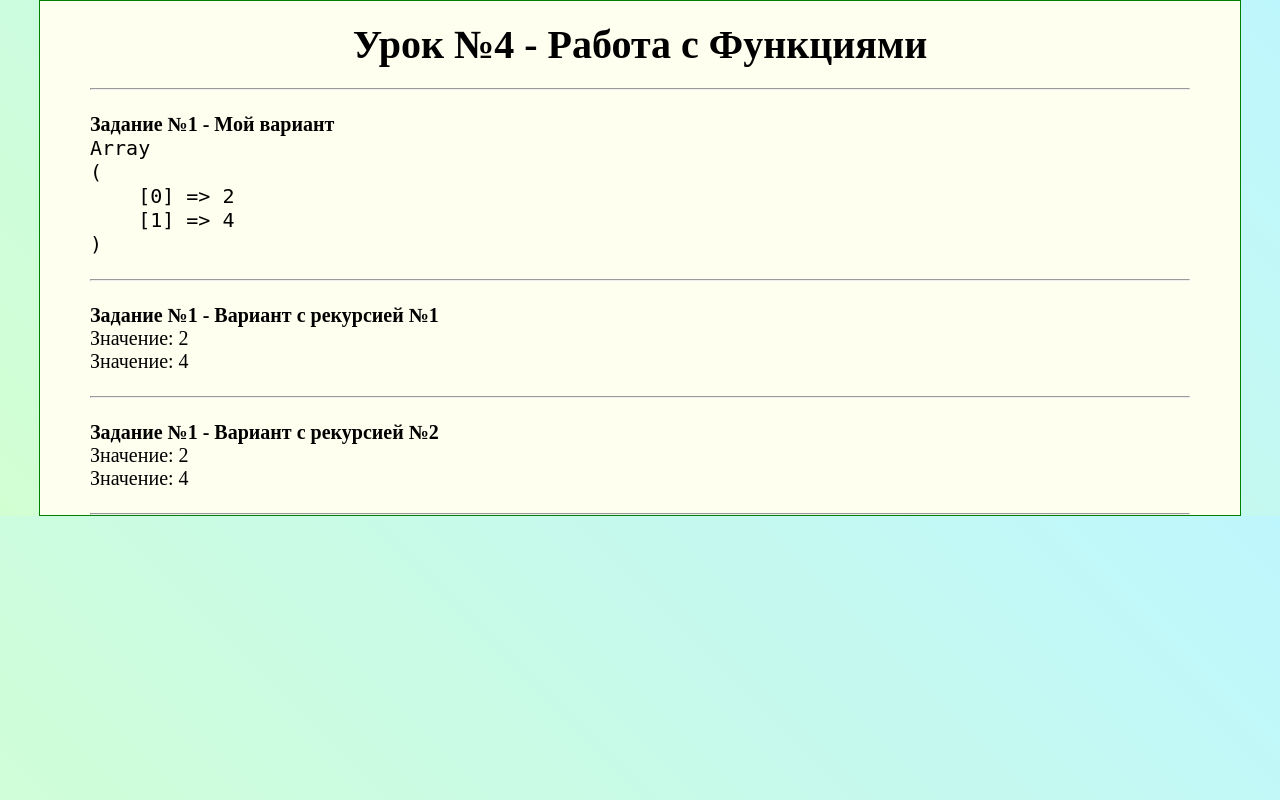
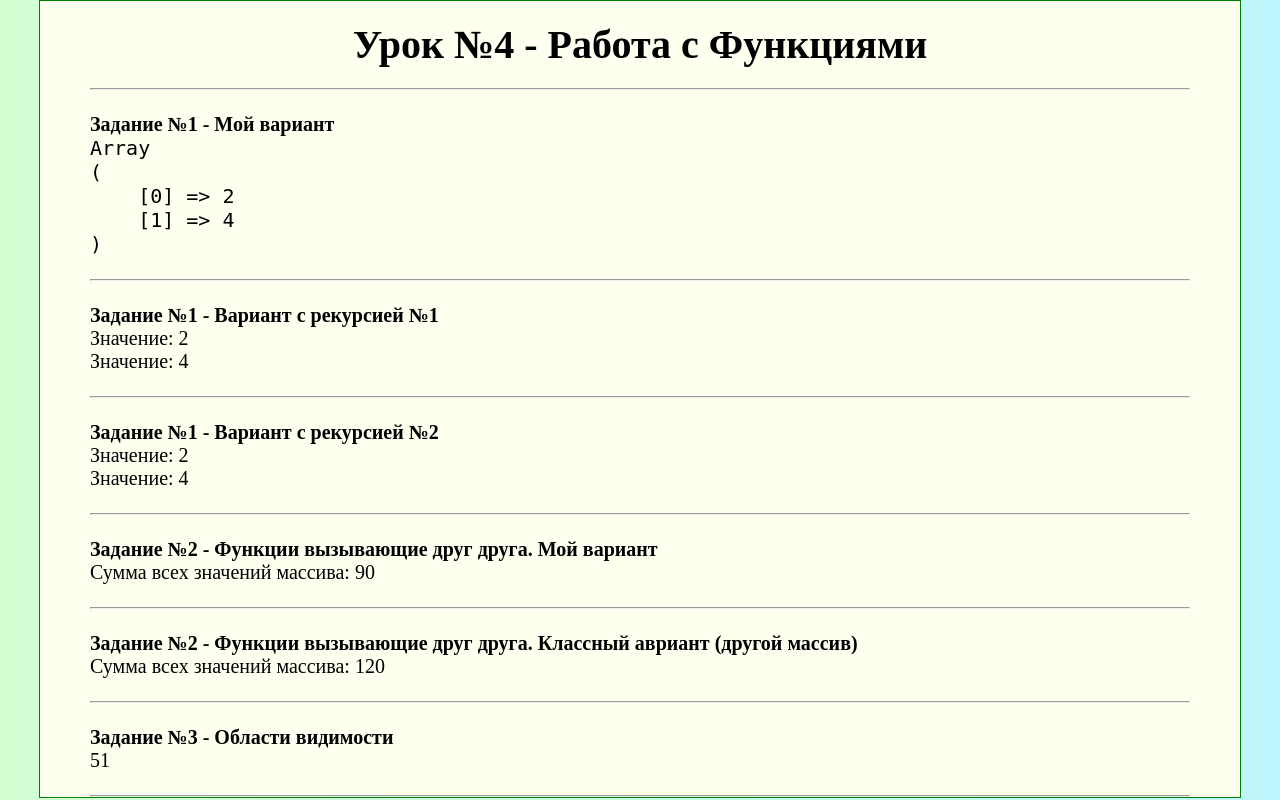
Before and after one commit to RuslanPeka/hillel_test, a PHP site: page / in a window 1280 px wide. Run offline with PHP 8.4, Linux system fonts and the light colour scheme.

Commit message:
Lesson 4 - End

```diff
--- a/index.php
+++ b/index.php
@@ -97,6 +97,90 @@ echo '<b>Задание №1 - Вариант с рекурсией №2</b><br>
 myCounter3($arr);
 echo '<br><hr>';
 
+
+// Задание №2 - Работа с функциями, вызывающими друг друга
+
+echo '<br><b>Задание №2 - Функции вызывающие друг друга. Мой вариант</b><br>';
+$arr = [
+    '1' => 10,
+    '2' => [
+        '1' => 20,
+        '2' => 30,
+        '3' => 10
+    ],
+    '3' => 20
+];
+
+function arSum(array $arr) : int
+{
+    return array_sum($arr);
+}
+
+function arrSum2(array $arr) : int
+{
+    $result = arSum($arr);
+    foreach($arr as $v) {
+        if(is_array($v)) {
+            $result += arSum($v);
+        }
+    }
+    return $result;
+}
+
+echo 'Сумма всех значений массива: ' . arrSum2($arr);
+echo '<br><br><hr>';
+
+echo '<br><b>Задание №2 - Функции вызывающие друг друга. Классный авриант (другой массив)</b><br>';
+$arr = [
+    '1' => 10,
+    '2' => [
+        '1' => 20,
+        '2' => 30,
+        '3' => 10,
+        '4' => [
+            '1' => 10,
+            '2' => 20
+        ]
+    ],
+    '3' => 20
+];
+
+function arSum_С(array $arr) : int
+{
+    return array_sum($arr);
+}
+
+function arrSumRec(array $arr) : int
+{
+    $sum = arSum($arr);
+    foreach($arr as $v) {
+        if(is_array($v)) {
+            $sum += arrSumRec($v);
+        }
+    }
+    return $sum;
+}
+
+echo 'Сумма всех значений массива: ' . arrSumRec($arr);
+echo '<br><br><hr>';
+
+// Задание №3
+echo '<br><b>Задание №3 - Области видимости</b><br>';
+
+function test($a = 10)
+{
+    return $a;
+}
+
+function test1($b)
+{
+    echo test($b);
+}
+
+test1(51);
+
+echo '<br><br><hr>';
+
 ?>
     </section>
 </div>
--- a/styles.css
+++ b/styles.css
@@ -4,7 +4,7 @@
 }
 
 body {
-    background: linear-gradient(45deg, rgb(210, 255, 210), rgb(190, 246, 253));
+    background: linear-gradient(90deg, rgb(210, 255, 210), rgb(190, 246, 253));
 }
 
 #work_4 {
```
